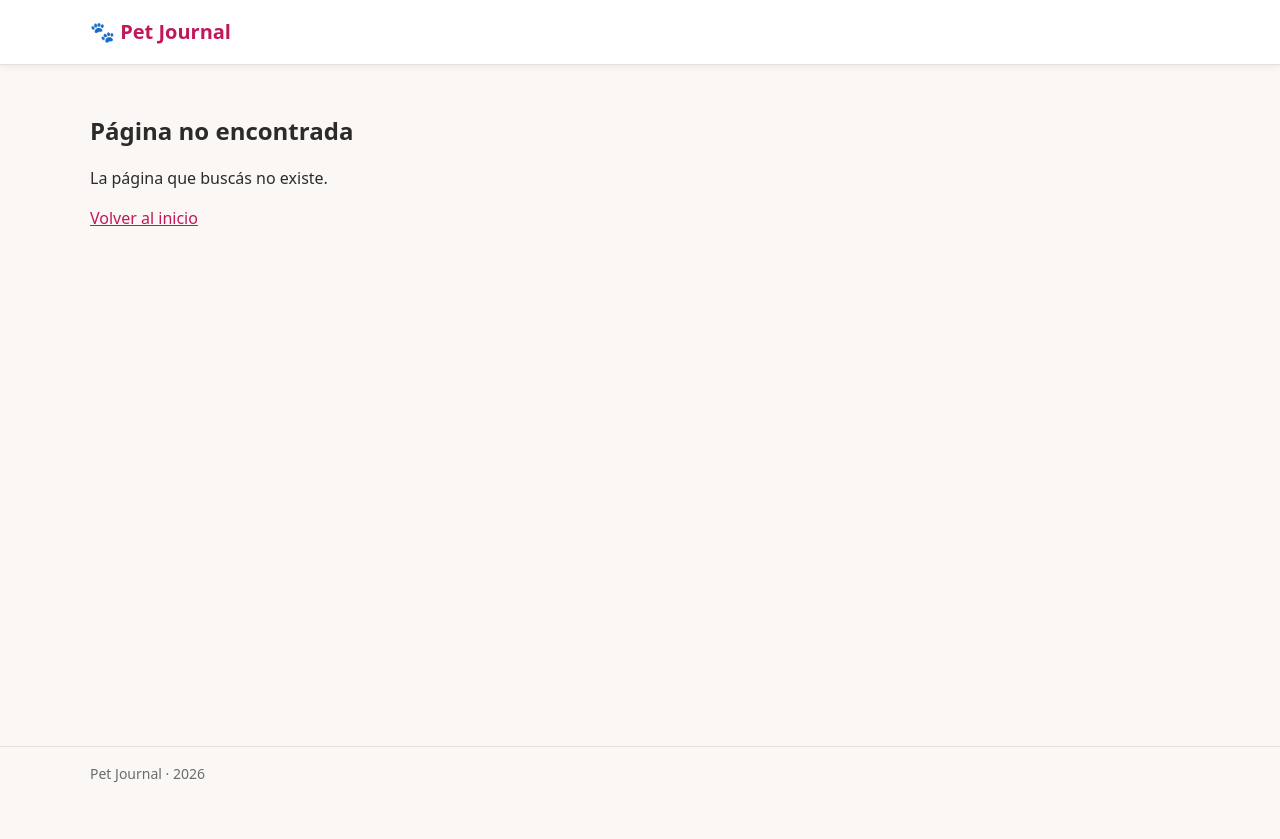
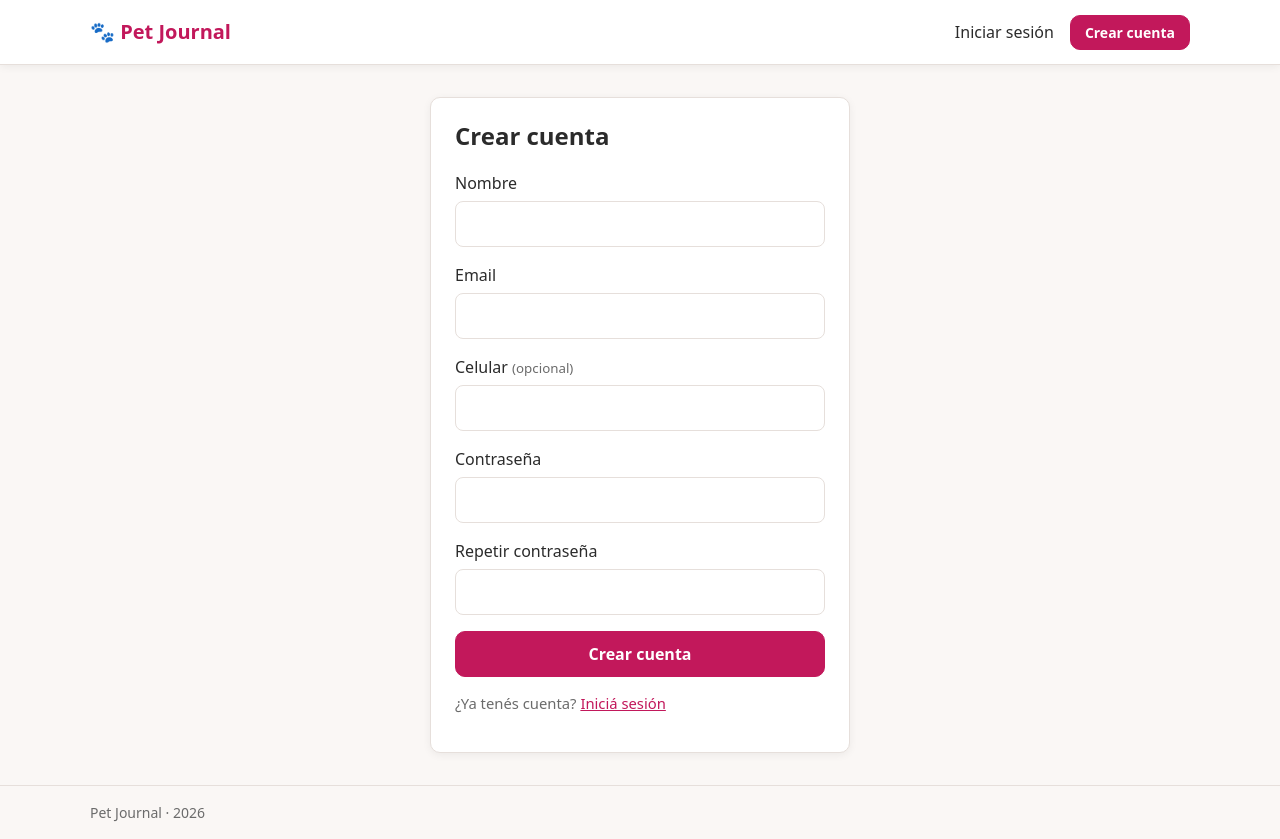
Before and after one commit to tefiavalos/pet-journal, a React (Vite) app in the folder frontend/: page /registro in a window 1280 px wide. Before the commit the page ends 800 px from the top, so only its background shows below. Built offline with nearby package versions, Linux system fonts and the light colour scheme; no server answers.

Commit message:
feat(sesion): pantallas de login y registro
Formularios con validación en el frontend y mensajes de error que devuelve la API.

```diff
--- /dev/null
+++ b/frontend/src/components/Alerta.jsx
@@ -0,0 +1,11 @@
+function Alerta({ tipo = 'error', children }) {
+  if (!children) return null;
+
+  return (
+    <div className={`alerta alerta--${tipo}`} role="alert">
+      {children}
+    </div>
+  );
+}
+
+export default Alerta;
--- a/frontend/src/components/Layout.jsx
+++ b/frontend/src/components/Layout.jsx
@@ -1,4 +1,4 @@
-import { Link, Outlet } from 'react-router-dom';
+import { Link, NavLink, Outlet } from 'react-router-dom';
 
 function Layout() {
   return (
@@ -8,6 +8,13 @@ function Layout() {
           <Link to="/" className="encabezado__marca">
             🐾 Pet Journal
           </Link>
+
+          <nav className="navegacion">
+            <NavLink to="/login">Iniciar sesión</NavLink>
+            <NavLink to="/registro" className="boton boton--chico">
+              Crear cuenta
+            </NavLink>
+          </nav>
         </div>
       </header>
 
--- /dev/null
+++ b/frontend/src/pages/Login.jsx
@@ -0,0 +1,74 @@
+import { useState } from 'react';
+import { Link, useNavigate } from 'react-router-dom';
+import { useAuth } from '../context/AuthContext.jsx';
+import { obtenerMensajeError } from '../services/api.js';
+import Alerta from '../components/Alerta.jsx';
+
+function Login() {
+  const { iniciarSesion } = useAuth();
+  const navigate = useNavigate();
+
+  const [form, setForm] = useState({ email: '', password: '' });
+  const [error, setError] = useState('');
+  const [enviando, setEnviando] = useState(false);
+
+  function handleChange(e) {
+    setForm({ ...form, [e.target.name]: e.target.value });
+  }
+
+  async function handleSubmit(e) {
+    e.preventDefault();
+    setError('');
+
+    if (!form.email.trim() || !form.password) {
+      setError('Completá el email y la contraseña');
+      return;
+    }
+
+    setEnviando(true);
+    try {
+      await iniciarSesion(form.email, form.password);
+      navigate('/');
+    } catch (err) {
+      setError(obtenerMensajeError(err));
+    } finally {
+      setEnviando(false);
+    }
+  }
+
+  return (
+    <section className="tarjeta tarjeta--angosta">
+      <h1>Iniciar sesión</h1>
+
+      <form className="formulario" onSubmit={handleSubmit} noValidate>
+        <Alerta>{error}</Alerta>
+
+        <label className="campo">
+          <span>Email</span>
+          <input type="email" name="email" value={form.email} onChange={handleChange} autoComplete="email" />
+        </label>
+
+        <label className="campo">
+          <span>Contraseña</span>
+          <input
+            type="password"
+            name="password"
+            value={form.password}
+            onChange={handleChange}
+            autoComplete="current-password"
+          />
+        </label>
+
+        <button type="submit" className="boton" disabled={enviando}>
+          {enviando ? 'Ingresando...' : 'Ingresar'}
+        </button>
+      </form>
+
+      <p className="texto-secundario">
+        ¿No tenés cuenta? <Link to="/registro">Registrate</Link>
+      </p>
+    </section>
+  );
+}
+
+export default Login;
--- /dev/null
+++ b/frontend/src/pages/Registro.jsx
@@ -0,0 +1,121 @@
+import { useState } from 'react';
+import { Link, useNavigate } from 'react-router-dom';
+import { useAuth } from '../context/AuthContext.jsx';
+import { obtenerMensajeError } from '../services/api.js';
+import Alerta from '../components/Alerta.jsx';
+
+const EMAIL_REGEX = /^[^\s@]+@[^\s@]+\.[^\s@]+$/;
+const PASSWORD_MIN = 8;
+
+const FORM_INICIAL = {
+  nombre: '',
+  email: '',
+  celular: '',
+  password: '',
+  confirmarPassword: '',
+};
+
+function validar(form) {
+  if (!form.nombre.trim()) return 'El nombre es obligatorio';
+  if (!EMAIL_REGEX.test(form.email.trim())) return 'El email no es válido';
+  if (form.password.length < PASSWORD_MIN) {
+    return `La contraseña debe tener al menos ${PASSWORD_MIN} caracteres`;
+  }
+  if (form.password !== form.confirmarPassword) return 'Las contraseñas no coinciden';
+  return '';
+}
+
+function Registro() {
+  const { registrarse } = useAuth();
+  const navigate = useNavigate();
+
+  const [form, setForm] = useState(FORM_INICIAL);
+  const [error, setError] = useState('');
+  const [enviando, setEnviando] = useState(false);
+
+  function handleChange(e) {
+    setForm({ ...form, [e.target.name]: e.target.value });
+  }
+
+  async function handleSubmit(e) {
+    e.preventDefault();
+
+    const errorValidacion = validar(form);
+    setError(errorValidacion);
+    if (errorValidacion) return;
+
+    setEnviando(true);
+    try {
+      await registrarse({
+        nombre: form.nombre.trim(),
+        email: form.email.trim(),
+        celular: form.celular.trim() || undefined,
+        password: form.password,
+      });
+      navigate('/');
+    } catch (err) {
+      setError(obtenerMensajeError(err));
+    } finally {
+      setEnviando(false);
+    }
+  }
+
+  return (
+    <section className="tarjeta tarjeta--angosta">
+      <h1>Crear cuenta</h1>
+
+      <form className="formulario" onSubmit={handleSubmit} noValidate>
+        <Alerta>{error}</Alerta>
+
+        <label className="campo">
+          <span>Nombre</span>
+          <input type="text" name="nombre" value={form.nombre} onChange={handleChange} autoComplete="name" />
+        </label>
+
+        <label className="campo">
+          <span>Email</span>
+          <input type="email" name="email" value={form.email} onChange={handleChange} autoComplete="email" />
+        </label>
+
+        <label className="campo">
+          <span>
+            Celular <small>(opcional)</small>
+          </span>
+          <input type="tel" name="celular" value={form.celular} onChange={handleChange} autoComplete="tel" />
+        </label>
+
+        <label className="campo">
+          <span>Contraseña</span>
+          <input
+            type="password"
+            name="password"
+            value={form.password}
+            onChange={handleChange}
+            autoComplete="new-password"
+          />
+        </label>
+
+        <label className="campo">
+          <span>Repetir contraseña</span>
+          <input
+            type="password"
+            name="confirmarPassword"
+            value={form.confirmarPassword}
+            onChange={handleChange}
+            autoComplete="new-password"
+          />
+        </label>
+
+        <button type="submit" className="boton" disabled={enviando}>
+          {enviando ? 'Creando cuenta...' : 'Crear cuenta'}
+        </button>
+      </form>
+
+      <p className="texto-secundario">
+        ¿Ya tenés cuenta? <Link to="/login">Iniciá sesión</Link>
+      </p>
+    </section>
+  );
+}
+
+export default Registro;
--- a/frontend/src/routes/AppRouter.jsx
+++ b/frontend/src/routes/AppRouter.jsx
@@ -1,6 +1,8 @@
 import { Routes, Route } from 'react-router-dom';
 import Layout from '../components/Layout.jsx';
 import Inicio from '../pages/Inicio.jsx';
+import Login from '../pages/Login.jsx';
+import Registro from '../pages/Registro.jsx';
 import NoEncontrada from '../pages/NoEncontrada.jsx';
 
 function AppRouter() {
@@ -8,6 +10,8 @@ function AppRouter() {
     <Routes>
       <Route element={<Layout />}>
         <Route index element={<Inicio />} />
+        <Route path="login" element={<Login />} />
+        <Route path="registro" element={<Registro />} />
         <Route path="*" element={<NoEncontrada />} />
       </Route>
     </Routes>
--- a/frontend/src/styles/global.css
+++ b/frontend/src/styles/global.css
@@ -77,6 +77,136 @@ a {
   text-decoration: none;
 }
 
+.navegacion {
+  display: flex;
+  align-items: center;
+  gap: 1rem;
+}
+
+.navegacion a {
+  color: var(--color-texto);
+  text-decoration: none;
+}
+
+.navegacion a.active {
+  color: var(--color-primario);
+  font-weight: 600;
+}
+
+.navegacion a.boton {
+  color: #fff;
+}
+
+/* Botones */
+
+.boton {
+  display: inline-flex;
+  align-items: center;
+  justify-content: center;
+  gap: 0.5rem;
+  padding: 0.625rem 1.125rem;
+  font: inherit;
+  font-weight: 600;
+  color: #fff;
+  text-decoration: none;
+  background-color: var(--color-primario);
+  border: 1px solid var(--color-primario);
+  border-radius: var(--radio);
+  cursor: pointer;
+}
+
+.boton:hover {
+  background-color: var(--color-primario-oscuro);
+}
+
+.boton:disabled {
+  opacity: 0.6;
+  cursor: not-allowed;
+}
+
+.boton--chico {
+  padding: 0.375rem 0.875rem;
+  font-size: 0.875rem;
+}
+
+/* Tarjetas y formularios */
+
+.tarjeta {
+  padding: 1.5rem;
+  background-color: var(--color-superficie);
+  border: 1px solid var(--color-borde);
+  border-radius: var(--radio);
+  box-shadow: var(--sombra);
+}
+
+.tarjeta--angosta {
+  max-width: 420px;
+  margin-inline: auto;
+}
+
+.tarjeta h1 {
+  margin-top: 0;
+}
+
+.formulario {
+  display: flex;
+  flex-direction: column;
+  gap: 1rem;
+}
+
+.campo {
+  display: flex;
+  flex-direction: column;
+  gap: 0.375rem;
+  font-weight: 500;
+}
+
+.campo small {
+  font-weight: 400;
+  color: var(--color-texto-suave);
+}
+
+.campo input,
+.campo select,
+.campo textarea {
+  padding: 0.625rem 0.75rem;
+  font: inherit;
+  color: var(--color-texto);
+  background-color: #fff;
+  border: 1px solid var(--color-borde);
+  border-radius: 8px;
+}
+
+.campo input:focus,
+.campo select:focus,
+.campo textarea:focus {
+  outline: 2px solid var(--color-primario);
+  outline-offset: -1px;
+}
+
+.alerta {
+  padding: 0.75rem 1rem;
+  border-radius: 8px;
+  font-size: 0.925rem;
+}
+
+.alerta--error {
+  color: var(--color-error);
+  background-color: #fdecea;
+  border: 1px solid #f5c2c0;
+}
+
+.alerta--exito {
+  color: var(--color-exito);
+  background-color: #e8f5e9;
+  border: 1px solid #b9dfbb;
+}
+
+.texto-secundario {
+  color: var(--color-texto-suave);
+  font-size: 0.925rem;
+}
+
 .estado-api {
   display: inline-block;
   padding: 0.5rem 0.875rem;
```
